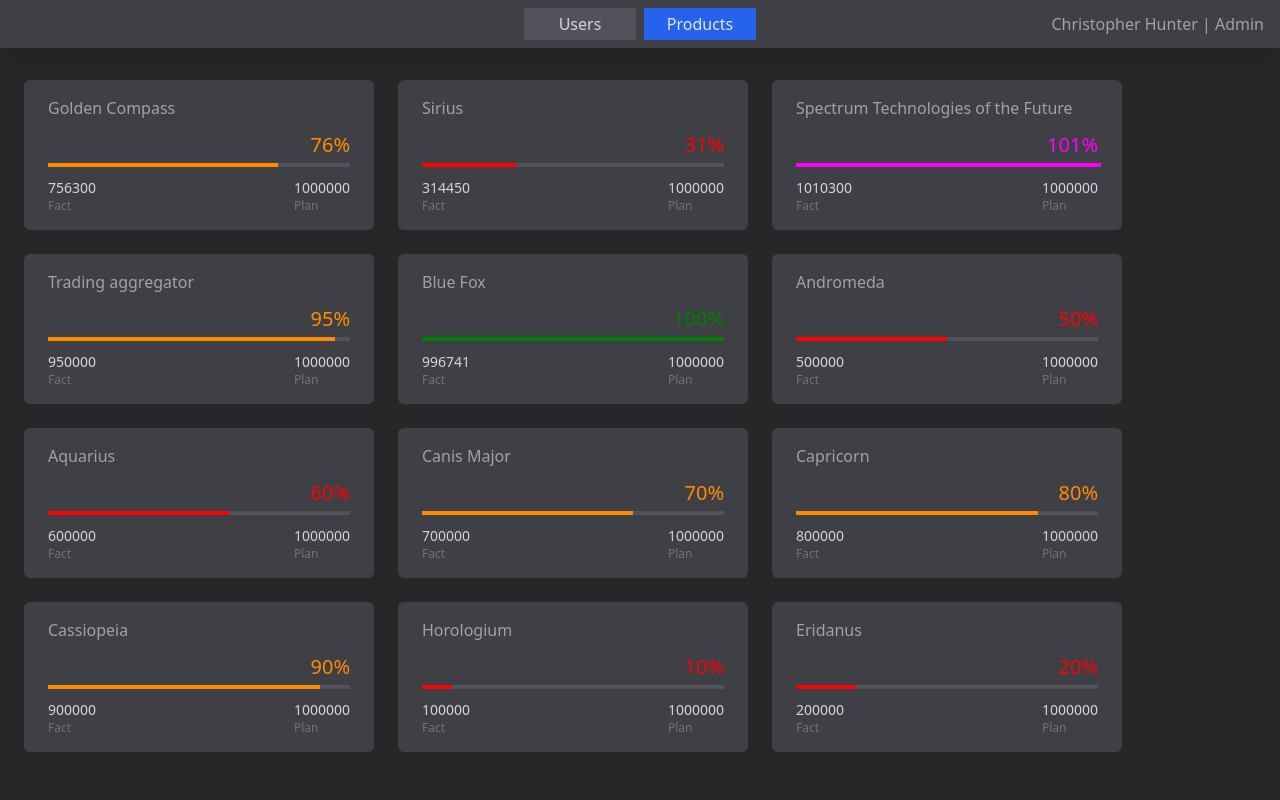
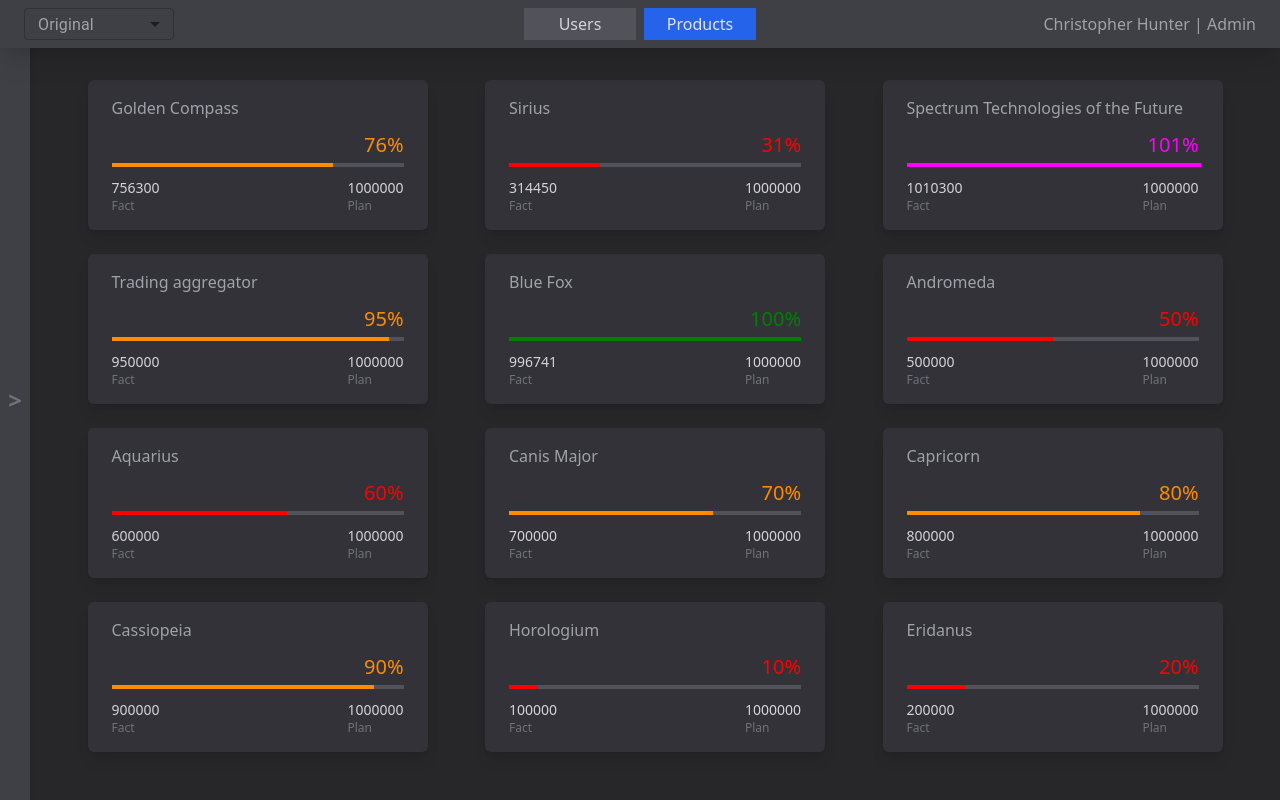
Before and after one commit to oOFaYOo/analytical-service, a React (Create React App) app: page /products in a window 1280 px wide. Built offline with nearby package versions, Linux system fonts and the light colour scheme.

Commit message:
added sorting to products

```diff
--- a/src/App.tsx
+++ b/src/App.tsx
@@ -1,4 +1,4 @@
-import React from 'react';
+import React, {createContext, useState} from 'react';
 import {Routes, Route, Navigate} from "react-router-dom";
 import HeadToolBar from "./components/HeadToolbar";
 import Users from "./pages/Users";
@@ -10,14 +10,21 @@ import DepIndicators from "./pages/DepIndicators";
 import DepReporting from "./pages/DepReporting";
 
 const api = new Api();
-export const Admin = React.createContext({name: "", role: ""});
-export const ApiContext = React.createContext({api: api});
+export const Admin = createContext({name: "", role: ""});
+export const ApiContext = createContext({api: api});
+export const FilterContext = createContext<{ sortFunc: undefined | ((arr:any, key:string) => any), setSortFunc: any }>({
+    sortFunc: undefined,
+    setSortFunc: undefined
+})
 
 const App = () => {
 
+    const [filter, setFilter] = useState(undefined);
+
     return (<>
+        <FilterContext.Provider value={{sortFunc: filter, setSortFunc: setFilter}}>
             <Admin.Provider value={{name: 'Christopher Hunter', role: "Admin"}}>
-            <HeadToolBar />
+                <HeadToolBar/>
             </Admin.Provider>
             <ApiContext.Provider value={{api: api}}>
                 <Routes>
@@ -26,10 +33,11 @@ const App = () => {
                     <Route path="/users/:id" element={<User/>}/>
                     <Route path="/products" element={<Products/>}/>
                     <Route path="/products/:id" element={<Product/>}/>
-                <Route path="/reporting_departments" element={<DepReporting />}/>
-                <Route path="/departmental_indicators" element={<DepIndicators />}/>
+                    <Route path="/reporting_departments" element={<DepReporting/>}/>
+                    <Route path="/departmental_indicators" element={<DepIndicators/>}/>
                 </Routes>
             </ApiContext.Provider>
+        </FilterContext.Provider>
     </>);
 };
 
--- a/src/components/HeadToolbar/index.tsx
+++ b/src/components/HeadToolbar/index.tsx
@@ -1,21 +1,60 @@
-import React, {useContext} from 'react';
+import React, {createContext, useContext, useEffect} from 'react';
 import {Link, useLocation} from "react-router-dom";
-import {Admin} from "../../App";
+import {Admin, FilterContext} from "../../App";
+import {MenuItem, Select} from "@mui/material";
+
+const toTopSort = (arr:any[], key:string) => {
+    return arr.slice(0).sort((a, b) => a[key] - b[key])
+};
+
+const toBottomSort = (arr:any[], key:string) => {
+    return arr.slice(0).sort((a, b) =>  b[key] - a[key])
+};
 
 const HeadToolbar = () => {
     const admin = useContext(Admin);
+    const {setSortFunc} = useContext(FilterContext);
     const url = useLocation().pathname;
 
+    const [sort, setSort] = React.useState('1');
+
+    const handleChange = (event:any) => {
+        setSort(event.target.value as string);
+        if(event.target.value === 2){
+            setSortFunc(()=>toTopSort);
+        } else if(event.target.value === 3){
+            setSortFunc(()=>toBottomSort);
+        } else {
+            setSortFunc(undefined);
+        }
+    };
+
     return (
-        <div style={{userSelect: 'none'}} className={'text-zinc-300 min-w-[1100px]' +
-        ' flex-row px-4 w-full ' +
+        <div style={{userSelect: 'none'}} className={'text-zinc-300 min-w-[1050px]' +
+        ' flex-row w-full ' +
         'h-12 absolute bg-zinc-700 ' +
-        'z-20 flex justify-between items-center shadow-xl'}>
+        'z-50 flex justify-between items-center shadow-xl'}>
+            <div className={'absolute left-6 z-50'}>
+                <Select
+                    labelId='uncontrolled-native'
+                    id='uncontrolled-native'
+                    value={sort}
+                    onChange={
+                        handleChange
+                    }
+                    className={'max-h-[32px] w-[150px] absolute hover:brightness-125'}
+                    style={{color: 'rgb(161 161 170)'}}
+                >
+                    <MenuItem value={1}>Original</MenuItem>
+                    <MenuItem value={2}>To the top</MenuItem>
+                    <MenuItem value={3}>To the bottom</MenuItem>
+                </Select>
+            </div>
             <div className={'flex justify-center flex-row grow w-full relative'}>
                 <Link className={`${url.includes('/users') ? 'flex justify-center items-center text-zinc-200 w-28 hover:bg-blue-500 h-8 bg-blue-600 mr-2' : 'flex justify-center items-center w-28 hover:brightness-110 h-8 bg-zinc-600 mr-2'}`} to={'/users'}>Users</Link>
                 <Link className={`${url.includes('/products') ? 'flex justify-center items-center text-zinc-200 w-28 hover:bg-blue-500 h-8 bg-blue-600' : 'flex justify-center items-center w-28 hover:brightness-110 h-8 bg-zinc-600'}`} to={'/products'}>Products</Link>
             </div>
-            <div className={'text-zinc-400 mr-4 right-0 absolute'}>{admin.name + ' '}|{' ' + admin.role}</div>
+            <div className={'text-zinc-400 right-6 absolute'}>{admin.name + ' '}|{' ' + admin.role}</div>
         </div>
     );
 };
--- a/src/components/SlidePanel/index.tsx
+++ b/src/components/SlidePanel/index.tsx
@@ -1,18 +1,21 @@
 import React, {useState} from "react";
 import {SlidePanelType} from "../../types";
-import {Link} from "react-router-dom";
+import {Link, useLocation} from "react-router-dom";
 
-const SlidePanel = ({values} : SlidePanelType) => {
+const SlidePanel = ({values, initial = 'open', total}: SlidePanelType) => {
 
-    const [open, setOpen] = useState<boolean>(true)
+    const [open, setOpen] = useState<boolean>(initial === 'open')
+    const url = useLocation().pathname;
 
     return (
-        <div className={'absolute h-full w-[260px] bg-zinc-700 flex flex-row duration-75 z-10'}
+        <>
+            <div className={'absolute h-full w-[260px] bg-zinc-700 flex flex-row duration-75 z-[45]'}
                  style={{left: open ? '0px' : '-230px'}}>
                 <div className={'flex relative flex-col gap-y-4 justify-center items-center h-full w-[230px]'}>
                     {
-                    values.map((item, index)=>{
-                        return <Link to={item.url} key={index} className={'p-2 hover:shadow-md text-center w-full text-zinc-400 hover:brightness-125'}>
+                        values.map((item, index) => {
+                            return <Link to={item.url} key={index}
+                                         className={url === item.url ? 'p-2 hover:shadow-md text-center w-full text-blue-600 hover:brightness-110' : 'p-2 hover:shadow-md text-center w-full text-zinc-400 hover:brightness-125'}>
                                 {item.title}
                             </Link>
                         })
@@ -25,8 +28,11 @@ const SlidePanel = ({values} : SlidePanelType) => {
                     {open ? '<' : '>'}
                 </div>
             </div>
+            {total && open ?
+                <div className={'w-full h-full bg-black/50 absolute z-40'} onClick={() => setOpen(false)}></div> : null}
+
+        </>
     );
-
 }
 
 export default SlidePanel;
--- a/src/components/TableComponent/index.tsx
+++ b/src/components/TableComponent/index.tsx
@@ -31,7 +31,7 @@ const TableComponent = ({titles, data, total}: TableType) => {
 
     return (
             <table className={'w-full'}>
-                <thead className={'sticky top-0 z-50 border-zinc-600 w-full h-12 border-x-2 border-solid bg-zinc-600'}>
+                <thead className={'sticky top-0 z-30 border-zinc-600 w-full h-12 border-x-2 border-solid bg-zinc-600'}>
                 {titles.map((item, i) => {
                     return (
                         <HeaderFooterCell key={i} value={item.name} width={item.width} position={item.position}/>
@@ -41,7 +41,7 @@ const TableComponent = ({titles, data, total}: TableType) => {
                 <tbody className={'text-sm w-full'}>
                 <Rows/>
                 </tbody>
-                <tfoot className={'sticky bottom-0 z-50 border-zinc-600 h-12 border-x-2 border-solid bg-zinc-600'}>
+                <tfoot className={'sticky bottom-0 z-30 border-zinc-600 h-12 border-x-2 border-solid bg-zinc-600'}>
                 {
                     titles.map((item: TitleType, i) => {
                             return (
--- a/src/components/Tile/index.tsx
+++ b/src/components/Tile/index.tsx
@@ -18,7 +18,7 @@ const Tile = ({title, plan, fact, planComplete}: { title: string; plan: number;
     };
 
     return (
-        <div className={'w-[350px] rounded-md h-[150px] px-6 py-4 bg-zinc-700 flex-col flex justify-between hover:brightness-125 hover:scale-[1.02]'}>
+        <div className={'w-[340px] rounded-md h-[150px] shadow-lg px-6 py-4 bg-zinc-700/50 flex-col flex justify-between hover:brightness-125 hover:scale-[1.02]'}>
             {title.length > 35 ? <Tooltip title={title} arrow placement={"right"}>
                 <p style={{
                     textOverflow: 'ellipsis',
--- a/src/pages/DepIndicators/index.tsx
+++ b/src/pages/DepIndicators/index.tsx
@@ -1,8 +1,15 @@
 import React from 'react';
+import SlidePanel from "../../components/SlidePanel";
 
 const DepIndicators = () => {
     return (
-        <div>DepIndicators</div>
+        <div>
+            <SlidePanel values={[{
+                title: 'Reporting departments',
+                url: '/reporting_departments'
+            }, {title: 'Departmental indicators', url: '/departmental_indicators'}]}/>
+            DepIndicators
+        </div>
     )
 }
 
--- a/src/pages/DepReporting/index.tsx
+++ b/src/pages/DepReporting/index.tsx
@@ -1,8 +1,16 @@
 import React from 'react';
+import SlidePanel from "../../components/SlidePanel";
 
 const DepReporting = () => {
+
     return (
-        <div>DepReporting</div>
+        <div>
+            <SlidePanel values={[{
+                title: 'Reporting departments',
+                url: '/reporting_departments'
+            }, {title: 'Departmental indicators', url: '/departmental_indicators'}]}/>
+            DepReporting
+        </div>
     )
 }
 
--- a/src/pages/Products/Product/index.tsx
+++ b/src/pages/Products/Product/index.tsx
@@ -5,6 +5,7 @@ import {Link, useParams} from "react-router-dom";
 import {CircularProgress, Tooltip} from "@mui/material";
 import ChartComponent from "../../../components/ChartComponent";
 import {months} from "../../../data";
+import SlidePanel from "../../../components/SlidePanel";
 
 const Product = () => {
 
@@ -32,11 +33,17 @@ const Product = () => {
 
     if (!data) {
         return (
-            <div className={'absolute w-full h-full flex bg-zinc-800 justify-center items-center'}><CircularProgress/></div>
+            <div className={'absolute w-full h-full flex bg-zinc-800 justify-center items-center'}><CircularProgress/>
+            </div>
         )
     }
 
     return (
+        <div className={'relative w-full h-full'}>
+            <SlidePanel values={[{
+                title: 'Reporting departments',
+                url: '/reporting_departments'
+            }, {title: 'Departmental indicators', url: '/departmental_indicators'}]} initial={'close'} total/>
             <div className={'flex w-full h-full z-0 bg-zinc-800 justify-center items-end'}>
                 <div className={'min-h-[750px] relative flex-col' +
                 ' bg-zinc-900 flex min-w-[750px] w-[80%] min-h-[530px] h-[85%]'}>
@@ -51,11 +58,14 @@ const Product = () => {
                     <div className={'h-full w-full relative flex flex-row'}>
                         <div className={'relative h-full min-w-[250px] bg-zinc-700'}>
                             <div className={'fixed h-full min-w-[250px] bg-zinc-700'}>
-                            <div className={'bg-zinc-800 flex items-center text-zinc-500 px-6 h-8'}>Product Managers:</div>
+                                <div className={'bg-zinc-800 flex items-center text-zinc-500 px-6 h-8'}>Product
+                                    Managers:
+                                </div>
                                 <div className={'h-[70%] overflow-y-scroll pt-2 pb-4 flex flex-col'}>
                                     {data.managers.map((item, i) => {
                                         return <Link key={i} to={'/users/' + item.id}>
-                                        {item.name.length > 20 ? <Tooltip title={item.name} arrow placement={"right"}>
+                                            {item.name.length > 20 ?
+                                                <Tooltip title={item.name} arrow placement={"right"}>
                                                     <div style={{
                                                         textOverflow: 'ellipsis',
                                                         overflow: 'hidden',
@@ -80,6 +90,7 @@ const Product = () => {
                     </div>
                 </div>
             </div>
+        </div>
     );
 };
 
--- a/src/pages/Products/index.tsx
+++ b/src/pages/Products/index.tsx
@@ -1,14 +1,16 @@
 import React, {useContext, useEffect, useState} from 'react';
 import {CircularProgress} from "@mui/material";
-import {ApiContext} from "../../App";
+import {ApiContext, FilterContext} from "../../App";
 import {Link} from "react-router-dom";
 import Tile from "../../components/Tile";
 import {ProductType} from "../../types";
+import SlidePanel from "../../components/SlidePanel";
 
 const Products = () => {
 
+    const api = useContext(ApiContext).api;
+    const {sortFunc} = useContext(FilterContext);
     const [data, setData] = useState<undefined | ProductType[]>();
-    const api = useContext(ApiContext).api;
 
     useEffect(() => {
         (async () => {
@@ -17,15 +19,30 @@ const Products = () => {
         })()
     }, [data]);
 
+    console.log(sortFunc)
+
     return (
         <div className={'fixed flex w-full h-full bg-zinc-800'}>
+            <SlidePanel values={[{
+                title: 'Reporting departments',
+                url: '/reporting_departments'
+            }, {title: 'Departmental indicators', url: '/departmental_indicators'}]} initial={'close'} total/>
             {data ?
-                <div className={'relative overflow-y-scroll flex flex-row px-6 pt-20 pb-8 flex-wrap w-full h-full gap-6 content-start'}>
-                    {data.map((item: ProductType, index: number) => {
-                        return <Link key={index} to={'/products/' + item.id}><Tile title={item.name} plan={item.plan} fact={item.fact}
-                                                 planComplete={item.planComplete}/></Link>
+                <div
+                    className={'relative overflow-y-scroll justify-evenly flex flex-row pl-[54px] pr-6 pt-20 pb-8 flex-wrap w-full h-full gap-6 content-start'}>
+                    {(
+                        sortFunc !== undefined ? sortFunc(data, 'planComplete').map((item: ProductType, index: number) => {
+                                return <Link key={index} to={'/products/' + item.id}><Tile title={item.name}
+                                                                                           plan={item.plan} fact={item.fact}
+                                                                                           planComplete={item.planComplete}/></Link>
+                            }) :
+                            data.map((item: ProductType, index: number) => {
+                                return <Link key={index} to={'/products/' + item.id}><Tile title={item.name}
+                                                                                           plan={item.plan}
+                                                                                           fact={item.fact}
+                                                                                           planComplete={item.planComplete}/></Link>
                             })
-                    }
+                    )}
                 </div>
                 :
                 <div className={'absolute w-full h-full flex justify-center items-center'}><CircularProgress/></div>}
--- a/src/pages/Users/User/index.tsx
+++ b/src/pages/Users/User/index.tsx
@@ -5,6 +5,7 @@ import {TableMetricType, UserType} from '../../../types';
 import SidePanel from "../../../components/SidePanel";
 import Table from "./Table";
 import Chart from "./Chart";
+import SlidePanel from "../../../components/SlidePanel";
 
 const User = () => {
 
@@ -32,6 +33,10 @@ const User = () => {
 
     return (
         <div className={'relative flex w-full h-full z-0 bg-zinc-800 justify-center items-end'}>
+            <SlidePanel values={[{
+                title: 'Reporting departments',
+                url: '/reporting_departments'
+            }, {title: 'Departmental indicators', url: '/departmental_indicators'}]} initial={'close'} total/>
             <div className={'min-h-[750px] relative flex-row' +
             ' bg-zinc-900 flex min-w-[750px] w-[80%] min-h-[530px] h-[85%]'}>
                 <SidePanel user={user as UserType} data={total} />
--- a/src/types.ts
+++ b/src/types.ts
@@ -8,7 +8,9 @@ export interface UserType {
 }
 
 export interface SlidePanelType {
-    values: {title: string, url: string,}[]
+    values: {title: string, url: string,}[],
+    initial?: 'open' | 'close',
+    total?: boolean,
 }
 
 export interface ProductType {
```
Also changed, not shown: src/pages/Users/index.tsx (+12 -7 lines). Lines whose indentation alone changed are shown as unchanged.
